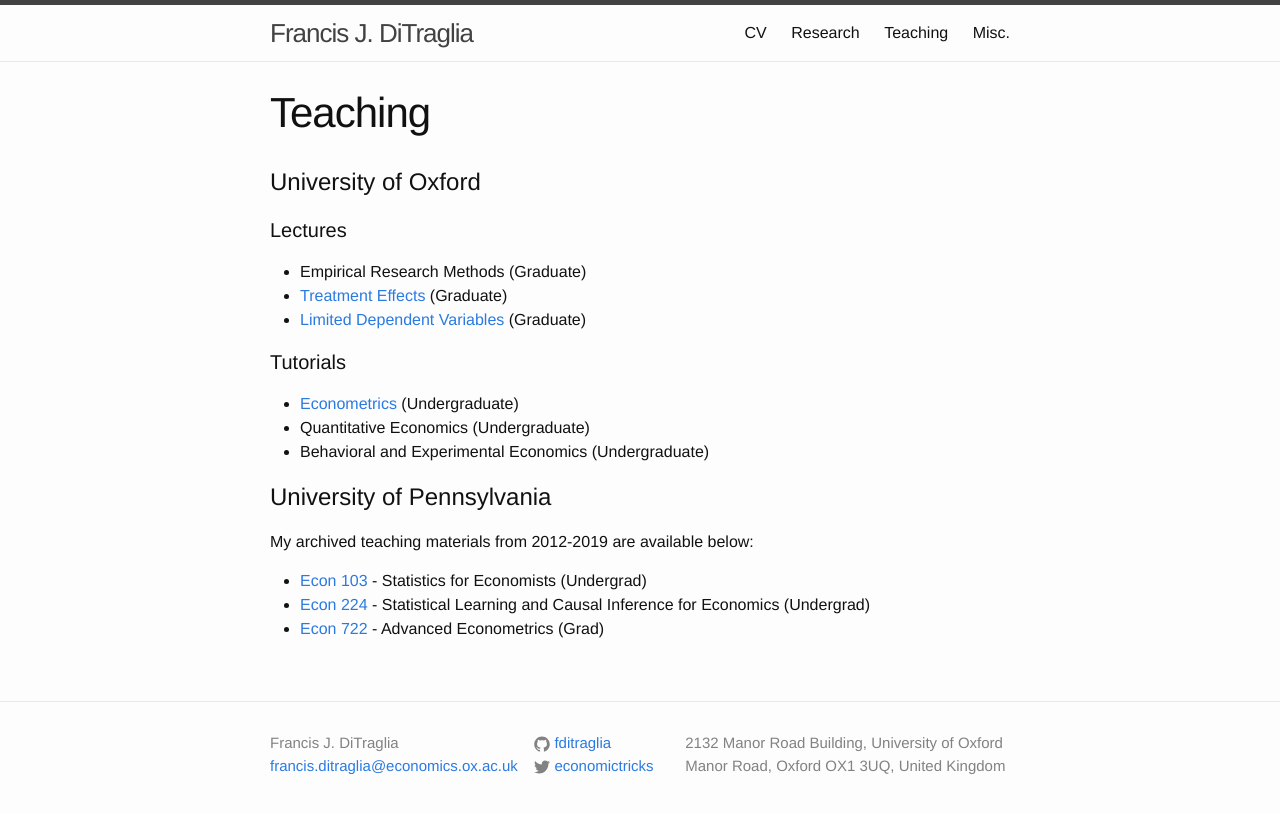
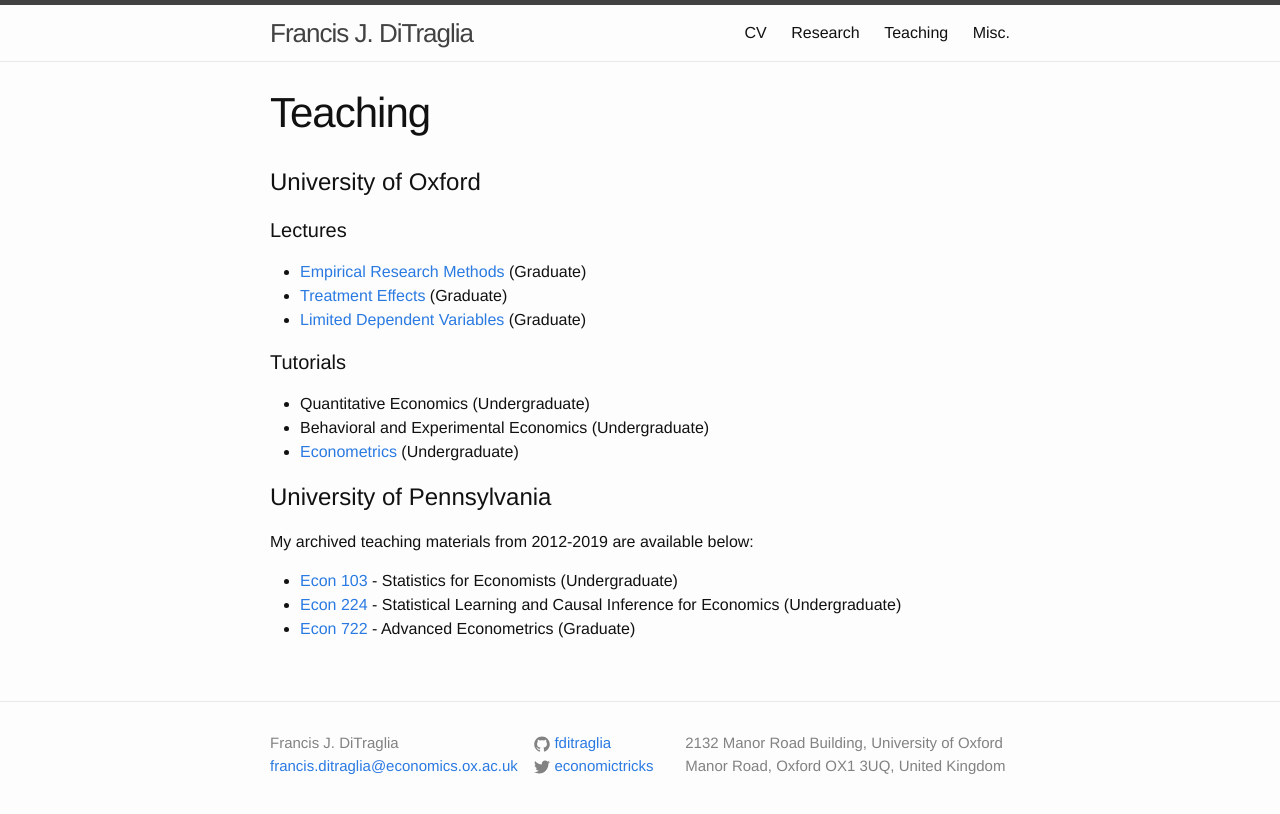
Before and after one commit to fditraglia/fditraglia.github.io, a Jekyll site: the page built from teaching.md, in a window 1280 px wide. Shown: the top 814 px of the page. Built offline with Jekyll 4.4.1, drawn with Linux system fonts in a browser that asks for light colours.

Commit message:
add link to core-ERM

```diff
--- a/teaching.md
+++ b/teaching.md
@@ -8,20 +8,20 @@
 # University of Oxford
 
 #### Lectures
-- Empirical Research Methods (Graduate)
+- [Empirical Research Methods](https://empirical-methods.com) (Graduate)
 - [Treatment Effects](https://treatment-effects.com) (Graduate)
 - [Limited Dependent Variables](https://economictricks.com) (Graduate)
 
 #### Tutorials
-- [Econometrics](./pdf/econometrics-tutorials.pdf) (Undergraduate)
 - Quantitative Economics (Undergraduate)
 - Behavioral and Experimental Economics (Undergraduate)
+- [Econometrics](./pdf/econometrics-tutorials.pdf) (Undergraduate)
 
 <!--#### Thank you DataCamp!
 Thanks to [DataCamp](https://www.datacamp.com/) for supporting my teaching by providing my students free access to their excellent online data science tutorials.-->
 
 # University of Pennsylvania
 My archived teaching materials from 2012-2019 are available below:
-- [Econ 103](http://ditraglia.com/Econ103Public) - Statistics for Economists (Undergrad)
-- [Econ 224](http://ditraglia.com/econ224) - Statistical Learning and Causal Inference for Economics (Undergrad)
-- [Econ 722](http://ditraglia.com/econ722) - Advanced Econometrics (Grad)
+- [Econ 103](http://ditraglia.com/Econ103Public) - Statistics for Economists (Undergraduate)
+- [Econ 224](http://ditraglia.com/econ224) - Statistical Learning and Causal Inference for Economics (Undergraduate)
+- [Econ 722](http://ditraglia.com/econ722) - Advanced Econometrics (Graduate)
```
